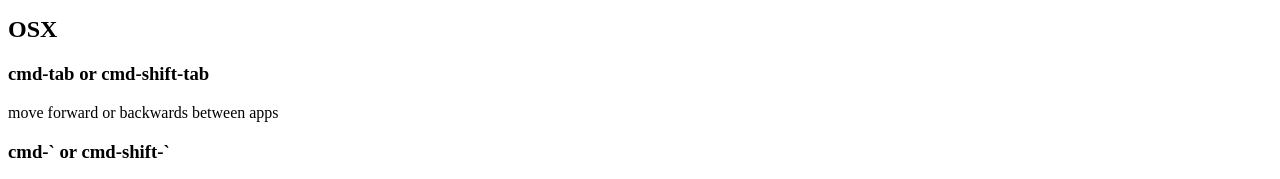
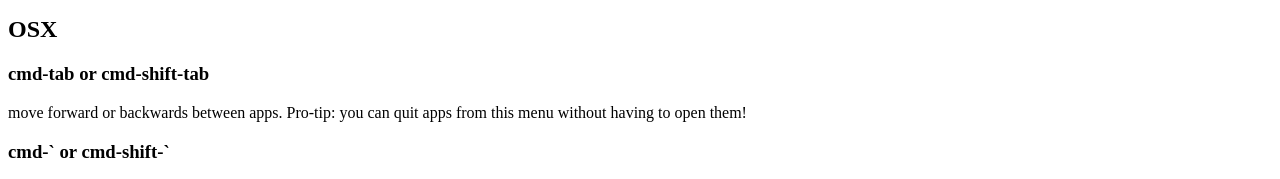
Before and after one commit to bittersweet/keyboardcourse, a plain HTML site: page keyboard.html in a window 1280 px wide. Shown: the part 6005-6184 px from the top of the page. Drawn offline with Linux system fonts and the light colour scheme.

Commit message:
Add protip to cmd -tab

```diff
--- a/keyboard.html
+++ b/keyboard.html
@@ -103,7 +103,7 @@ This will make sure you paste it without any weird formatting.</p>
 <h2>OSX</h2>
 
 <h3>cmd-tab or cmd-shift-tab</h3>
-<p>move forward or backwards between apps</p>
+<p>move forward or backwards between apps. Pro-tip: you can quit apps from this menu without having to open them!</p>
 
 <h3>cmd-` or cmd-shift-`</h3>
 <p>move forward or backwards between windows of application</p>
```
